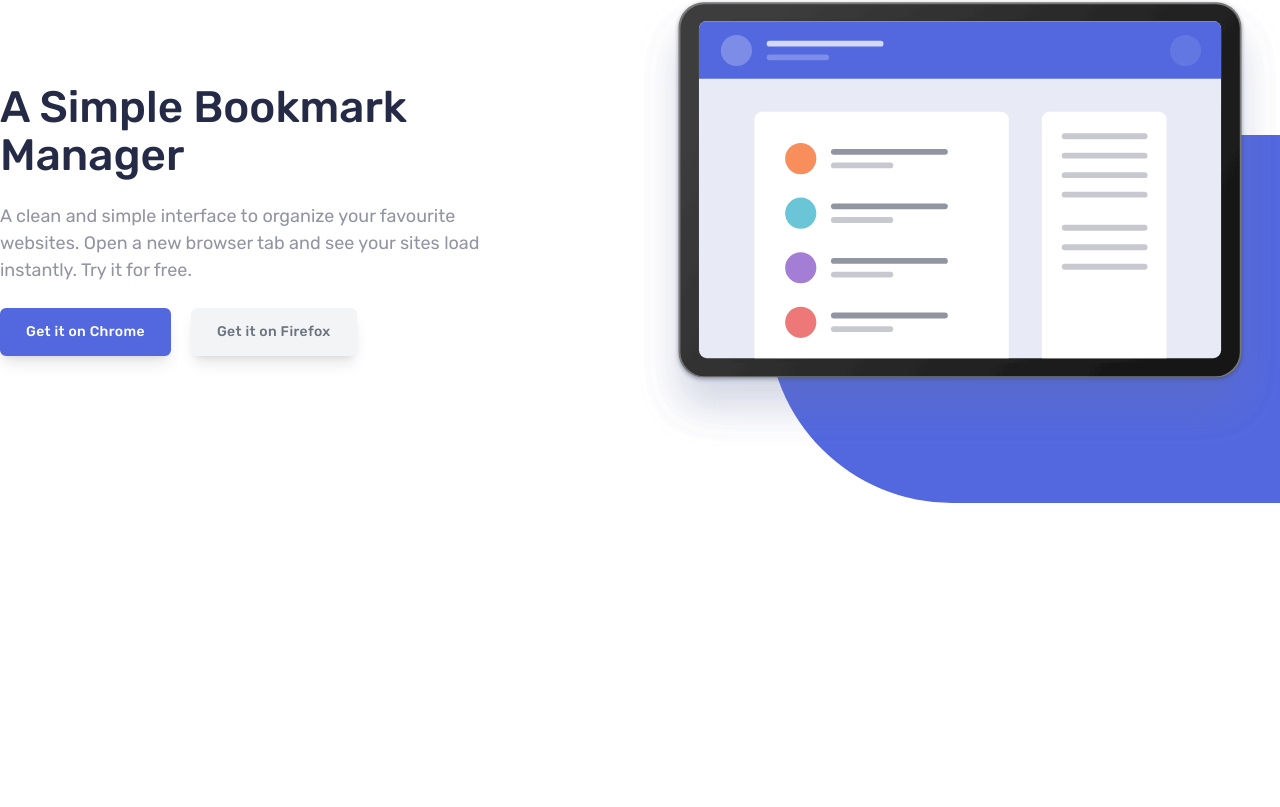
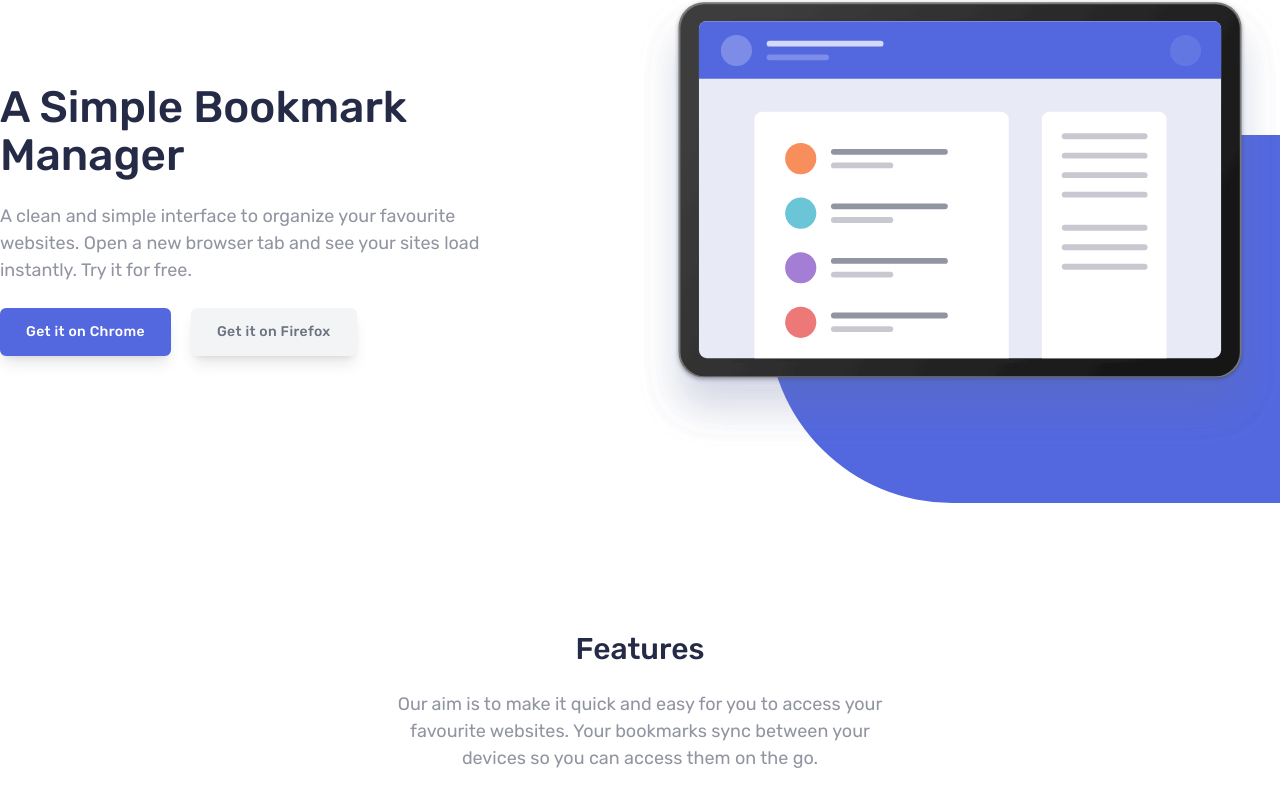
Before and after one commit to KarolKotomski/Bookmark-Manager, a React (Create React App) app: page / in a window 1280 px wide. Shown: the part 207-1014 px from the top of the page. Before the commit the page ends 800 px from the top, so only its background shows below. Built offline with nearby package versions, Linux system fonts and the light colour scheme.

Commit message:
Database updated and slightly modified to be more universal. TextBlock is now universal component. HeroBanner updated to that fact. Features section implemented and initially styled.

```diff
--- a/src/App.tsx
+++ b/src/App.tsx
@@ -1,3 +1,4 @@
+import Features from "./components/Features";
 import HeroBanner from "./components/HeroBanner";
 import Navbar from "./components/Navbar";
 
@@ -9,6 +10,7 @@ function App() {
       </header>
       <main>
         <HeroBanner />
+        <Features />
       </main>
       <footer></footer>
     </>
--- a/src/components/Features.tsx
+++ b/src/components/Features.tsx
@@ -1,7 +1,14 @@
+import TextBlock from "./TextBlock";
+import { textBlockElementsList } from "../data/data";
+
 const Features = () => {
   return (
-    <div>Features</div>
-  )
-}
+    <div className="container flex flex-col items-center py-32">
+      <div className="flex w-[40%] text-center">
+        <TextBlock content={textBlockElementsList[1]} />
+      </div>
+    </div>
+  );
+};
 
-export default Features
+export default Features;
--- a/src/components/HeroBanner.tsx
+++ b/src/components/HeroBanner.tsx
@@ -1,5 +1,5 @@
-import BannerSideTextBlock from "./BannerSideTextBlock";
-import { heroBannerElementsList } from "../data/data";
+import TextBlock from "./TextBlock";
+import { textBlockElementsList } from "../data/data";
 import bannerImage from "../assets/illustration-hero.svg";
 
 const HeroBanner = () => {
@@ -7,7 +7,9 @@ const HeroBanner = () => {
     <div className="relative py-14">
       <div className="absolute bottom-0 right-0 -z-10 h-[65%] w-[40%] rounded-l-full bg-blueBright pt-10"></div>
       <div className="container grid grid-cols-2">
-        <BannerSideTextBlock content={heroBannerElementsList[0]} />
+        <div className="w-4/5 flex">
+          <TextBlock content={textBlockElementsList[0]} />
+        </div>
         <div>
           <img src={bannerImage} alt="tablet device showing bookmark website" />
         </div>
--- a/src/components/BannerSideTextBlock.tsx
+++ b/src/components/TextBlock.tsx
@@ -6,16 +6,16 @@ type content = {
   header: string;
   paragraph: string;
   isButton: boolean;
-  buttonText: string[];
+  buttonText?: string[];
 };
 
 type Props = {
   content: content;
 };
 
-const BannerSideTextBlock = ({ content }: Props) => {
+const TextBlock = ({ content }: Props) => {
   return (
-    <div className="flex w-4/5 flex-col justify-center gap-6">
+    <div className="flex flex-col justify-center gap-6">
       {content.isHero ? (
         <h1 className="text-[2.75rem] font-medium leading-[3rem] text-blueDark">
           {content.header}
@@ -25,10 +25,10 @@ const BannerSideTextBlock = ({ content }: Props) => {
       )}
       <p className="text-grealish">{content.paragraph}</p>
       <div className="flex w-fit gap-5">
-        {content.isButton && (
+        {content.isButton && content.buttonText?.[0] && (
           <ButtonStandard label={content.buttonText[0]} style="blue" />
         )}
-        {content.isButton && (
+        {content.isButton && content.buttonText?.[1] && (
           <ButtonStandard label={content.buttonText[1]} style="grey" />
         )}
       </div>
@@ -36,4 +36,4 @@ const BannerSideTextBlock = ({ content }: Props) => {
   );
 };
 
-export default BannerSideTextBlock;
+export default TextBlock;
--- a/src/data/data.ts
+++ b/src/data/data.ts
@@ -2,9 +2,9 @@
 
 export const navElementsList = ["FEATURES", "PRICING", "CONTACT"];
 
-//HeroBanner data:
+//Main data:
 
-export const heroBannerElementsList = [
+export const textBlockElementsList = [
   {
     id: 1,
     isHero: true,
@@ -14,4 +14,12 @@ export const heroBannerElementsList = [
     isButton: true,
     buttonText: ["Get it on Chrome", "Get it on Firefox"],
   },
+  {
+    id: 2,
+    isHero: false,
+    header: "Features",
+    paragraph:
+      "Our aim is to make it quick and easy for you to access your favourite websites. Your bookmarks sync between your devices so you can access them on the go.",
+    isButton: false,
+  },
 ];
```
